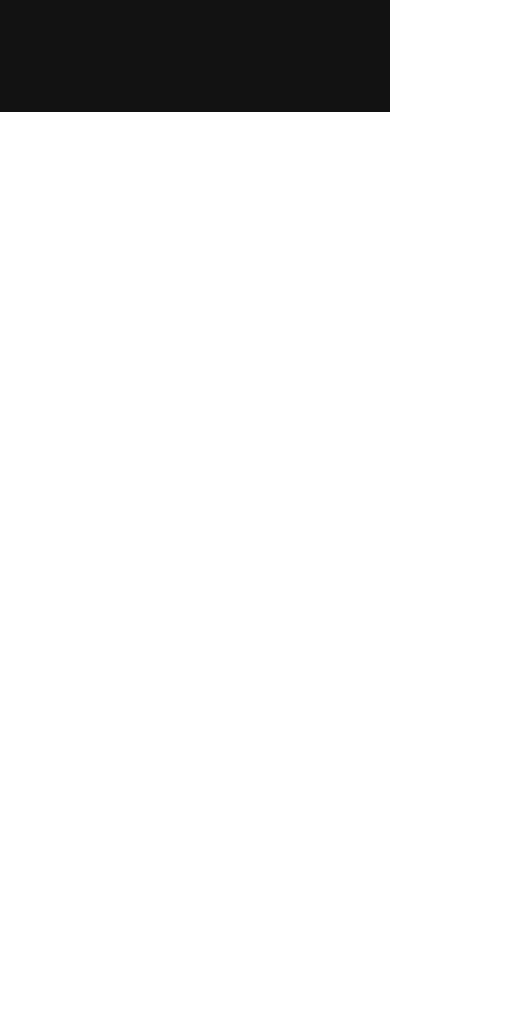
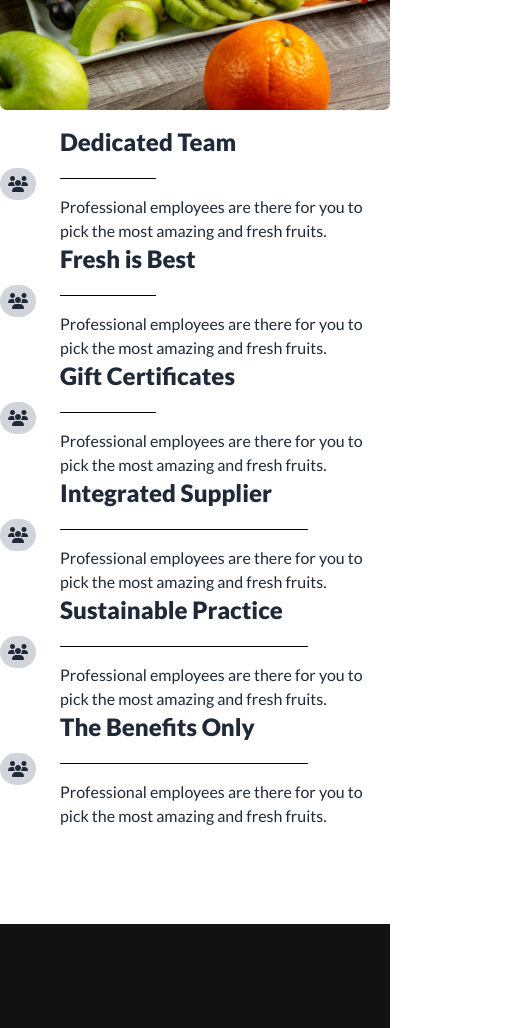
Before and after one commit to Sobuz-Mia/fruit-brush-assignment, a plain HTML site: page index.html in a window 390 px wide. Shown: the part 3536-4564 px from the top of the page, 516 px wide, since content can reach past the window. Before the commit the page ends 3648 px from the top, so only its background shows below. Drawn offline with nearby package versions, Linux system fonts and the light colour scheme.

Commit message:
why chose added

```diff
--- a/index.html
+++ b/index.html
@@ -37,7 +37,7 @@
     </style>
 </head>
 <body class="lato">
-    <header>
+    <header class="lg:mx-20">
         <!-- navbar section start here -->
         <div class="navbar lg:bg-primary-bg lg:text-white flex justify-around rounded-[500px] my-5">
             <div class="hidden lg:flex">
@@ -63,7 +63,7 @@
                   <label tabindex="0" class="btn btn-ghost lg:hidden">
                     <svg xmlns="http://www.w3.org/2000/svg" class="h-5 w-5" fill="none" viewBox="0 0 24 24" stroke="currentColor"><path stroke-linecap="round" stroke-linejoin="round" stroke-width="2" d="M4 6h16M4 12h8m-8 6h16" /></svg>
                   </label>
-                  <ul tabindex="0" class="menu menu-sm dropdown-content mt-3 z-[1] p-2 shadow bg-base-100 rounded-box w-52">
+                  <ul tabindex="0" class="menu menu-sm dropdown-content mt-3 z-[1] p-2 shadow bg-base-100 rounded-box">
                     <li><a>Home</a></li>
                     <li><a>About</a></li>
                     <li><a>Shop</a></li>
@@ -146,7 +146,7 @@
                   </div>
                 </div>
             </div>
-          <div class="bg-white w-[1100px] shadow-md absolute top-[600px] left-16 rounded-lg hidden lg:grid grid-cols-1 lg:grid-cols-5 border-none">
+          <div class="bg-white w-[900px] shadow-md absolute top-[600px] left-40 rounded-lg hidden lg:grid grid-cols-1 lg:grid-cols-5 border-none">
             <!-- card 1 -->
             <div class="text-center py-10 px-14">
                 <div class="flex justify-center items-center">
@@ -186,7 +186,7 @@
         </section>
         <!-- banner ends here -->
     </header>
-    <main>
+    <main class="lg:mx-20">
         <!-- deal of the day -->
         <section class="my-20 lg:my-48">
             <!-- time section start -->
@@ -294,7 +294,88 @@
               </div>
         </section>
         <!-- team section ends here -->
+
+        <!-- why chose us section start here -->
+        <section class="my-24">
+            <div class="text-center max-w-xl mx-auto">
+                <h2 class="text-5xl font-extrabold mb-4">Why Choose Us</h2>
+                <p class="mb-12">Contrary to popular belief, is not simply random text. It has roots in a piece of classical Latin literature from 45 BC, making it over 2000 years old.</p>
+            </div>
+            <div class="grid grid-cols-1 lg:grid-cols-3">
+                <div>
+                    <div class=" my-4 lg:my-0 lg:hidden">
+                        <img src="images/whychoose1.png" alt="">
+                    </div>
+                    <div class="flex lg:flex-grow justify-center items-center gap-6">
+                        <div class="bg-gray-300 rounded-full">
+                            <i class="fa-solid fa-users p-2"></i>
+                        </div>
+                        <div>
+                            <h2 class="text-2xl font-extrabold">Dedicated Team</h2>
+                            <hr class="w-24 border-black mt-5 mb-4">
+                            <p>Professional employees are there for you to pick the most amazing and fresh fruits.</p>
+                        </div>
+                    </div>
+                    <div class="flex justify-center items-center gap-6">
+                        <div class="bg-gray-300 rounded-full">
+                            <i class="fa-solid fa-users p-2"></i>
+                        </div>
+                        <div>
+                            <h2 class="text-2xl font-extrabold">Fresh is Best</h2>
+                            <hr class="w-24 border-black mt-5 mb-4">
+                            <p>Professional employees are there for you to pick the most amazing and fresh fruits.</p>
+                        </div>
+                    </div>
+                    <div class="flex justify-center items-center gap-6">
+                        <div class="bg-gray-300 rounded-full">
+                            <i class="fa-solid fa-users p-2"></i>
+                        </div>
+                        <div>
+                            <h2 class="text-2xl font-extrabold">Gift Certificates</h2>
+                            <hr class="w-24 border-black mt-5 mb-4">
+                            <p>Professional employees are there for you to pick the most amazing and fresh fruits.</p>
+                        </div>
+                    </div>
+                </div>
+                <div class=" my-4 lg:my-0 hidden lg:grid mx-10  items-center">
+                    <img src="images/whychoose1.png" alt="">
+                </div>
+                <div class="text-left lg:text-right">
+                    <div class="flex justify-center items-center gap-6 flex-row lg:flex-row-reverse">
+                        <div class="bg-gray-300 rounded-full">
+                            <i class="fa-solid fa-users p-2"></i>
+                        </div>
+                        <div>
+                            <h2 class="text-2xl font-extrabold">Integrated Supplier</h2>
+                            <hr class=" border-black mt-5 mb-4 lg:flex lg:ml-10 lg:pl-40 w-24 w-3/4">
+                            <p>Professional employees are there for you to pick the most amazing and fresh fruits.</p>
+                        </div>
+                    </div>
+                    <div class="flex justify-center items-center gap-6 flex-row lg:flex-row-reverse">
+                        <div class="bg-gray-300 rounded-full">
+                            <i class="fa-solid fa-users p-2"></i>
+                        </div>
+                        <div>
+                            <h2 class="text-2xl font-extrabold">Sustainable Practice</h2>
+                            <hr class=" border-black mt-5 mb-4 lg:flex lg:ml-10 lg:pl-40 w-24 w-3/4">
+                            <p>Professional employees are there for you to pick the most amazing and fresh fruits.</p>
+                        </div>
+                    </div>
+                    <div class="flex justify-center items-center gap-6 flex-row lg:flex-row-reverse">
+                        <div class="bg-gray-300 rounded-full">
+                            <i class="fa-solid fa-users p-2"></i>
+                        </div>
+                        <div>
+                            <h2 class="text-2xl font-extrabold">The Benefits Only</h2>
+                            <hr class=" border-black mt-5 mb-4 lg:flex lg:ml-10 lg:pl-40 w-24 w-3/4">
+                            <p>Professional employees are there for you to pick the most amazing and fresh fruits.</p>
+                        </div>
+                    </div>
+                </div>
+            </div>
+        </section>
     </main>
+    <!-- footer start here -->
     <footer class="footer footer-center p-10 bg-[#121212] text-white text-primary-content py-32">
         <div>
             <div class="flex justify-center mb-14">
@@ -322,5 +403,6 @@
           </div>
         </div>
       </footer>
+      <!-- footer ends here -->
 </body>
 </html>
```
